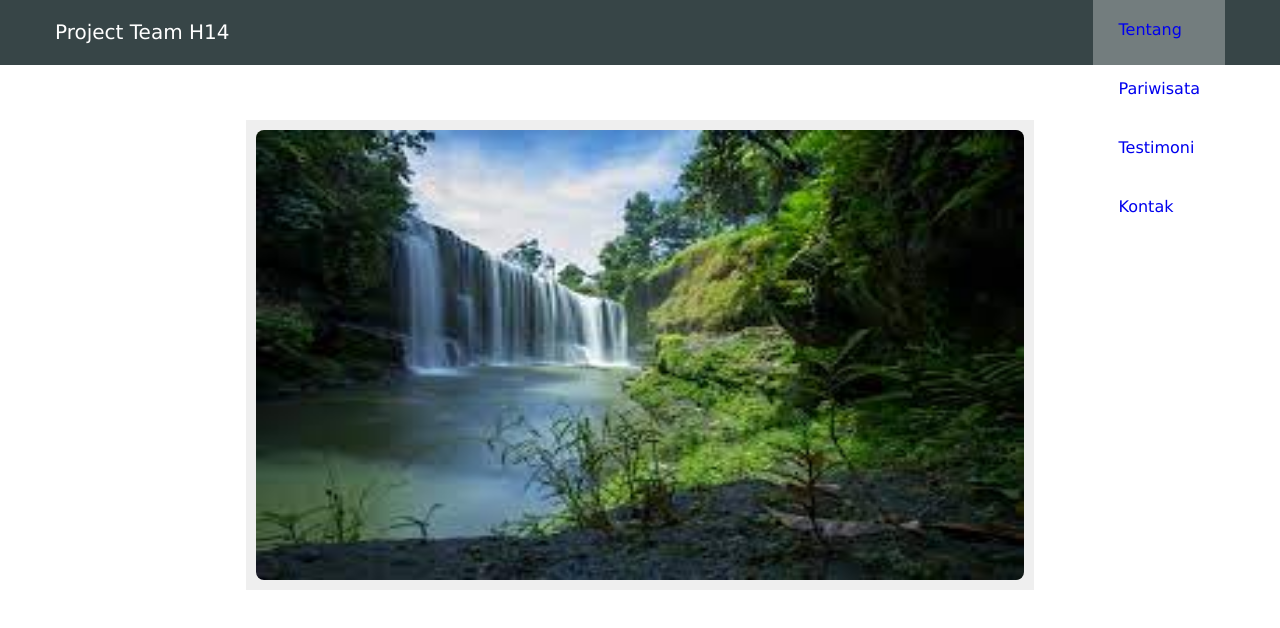
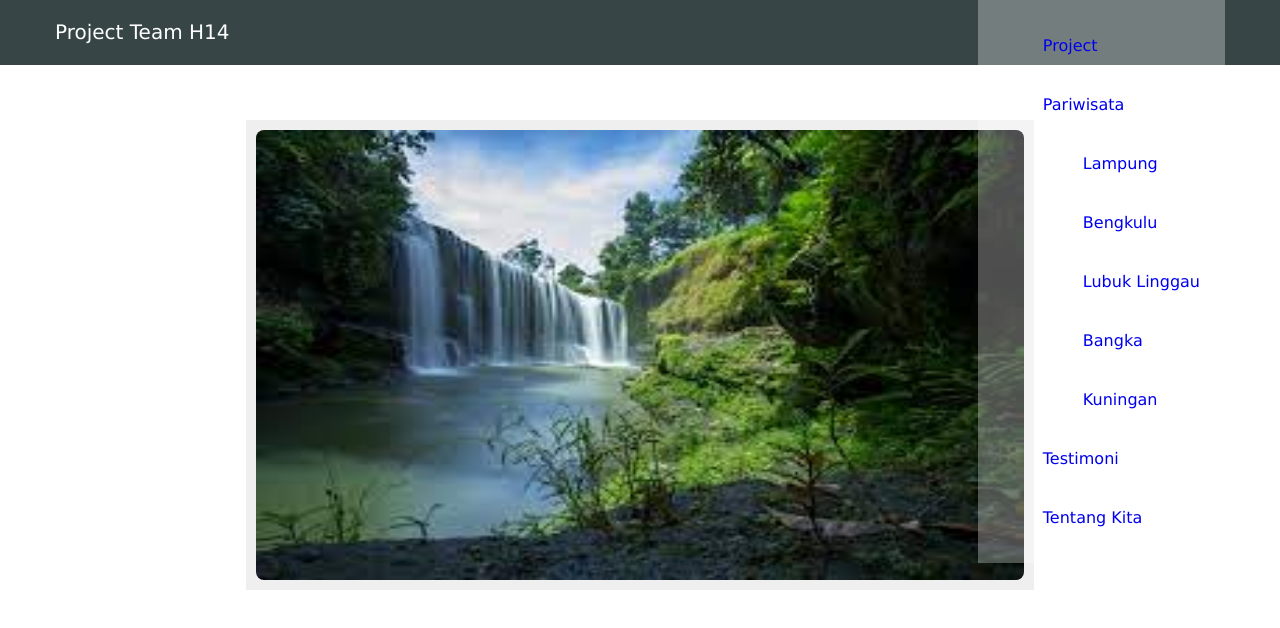
Before and after one commit to hadeID/h14project, a plain HTML site: page index.html in a window 1280 px wide. Drawn offline with Linux system fonts and the light colour scheme.

Commit message:
Update index.html

```diff
--- a/index.html
+++ b/index.html
@@ -25,10 +25,19 @@
                 <span>Project Team H14</span>
             </div>
             <div class="judul-kanan">
-                <a href="#">Tentang</a>
-                <a href="#">Pariwisata</a>
-                <a href="#">Testimoni</a>
-                <a href="#">Kontak</a>
+                <ul>
+                	<li><a href="#">Project</a></li>
+                	<li class="dropdown"><a href="#">Pariwisata</a></li>
+                		<ul class="isi-dropdown">
+							<li><a href="#">Lampung</a></li>
+							<li><a href="#">Bengkulu</a></li>
+							<li><a href="#">Lubuk Linggau</a></li>
+							<li><a href="#">Bangka</a></li>
+							<li><a href="#">Kuningan</a></li>
+						</ul>
+                	<li><a href="#">Testimoni</a></li>
+                	<li><a href="#">Tentang Kita</a></li>
+                </ul>
             </div>
         </div>
     </div>
```
